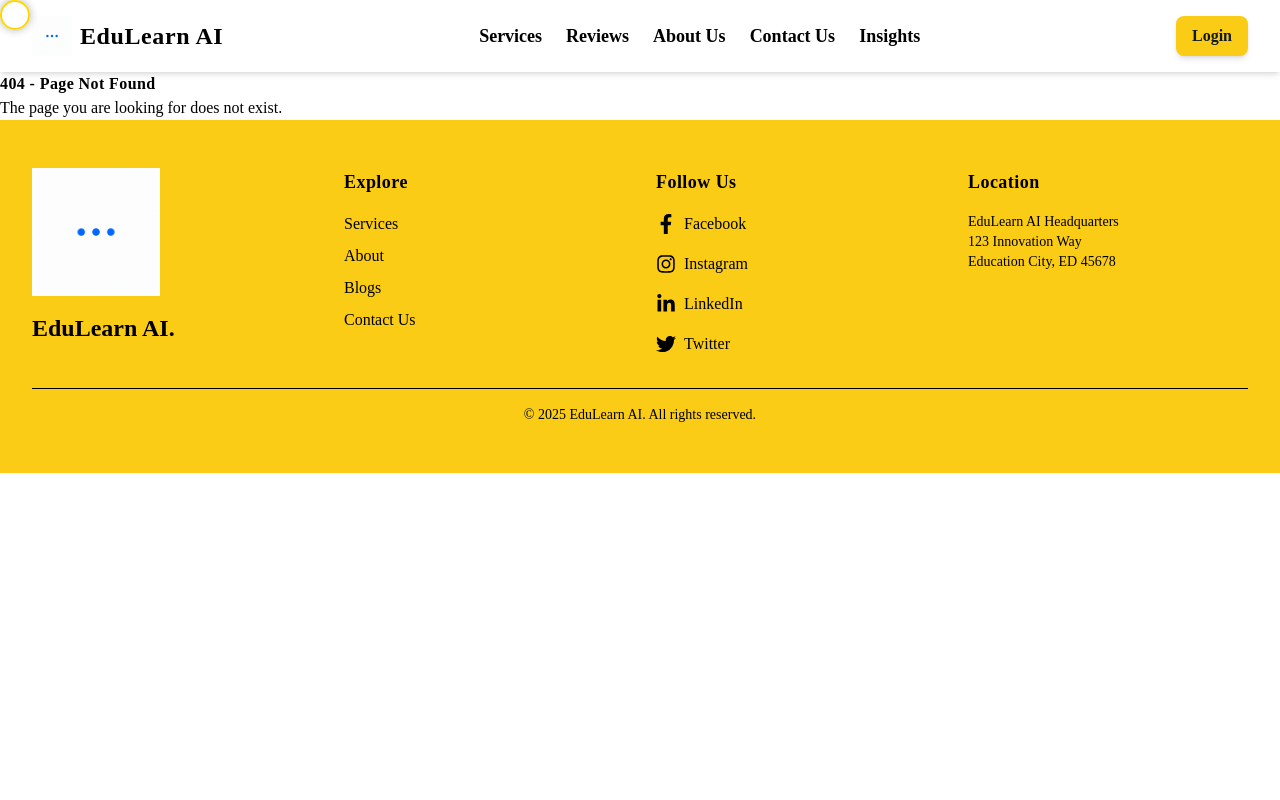
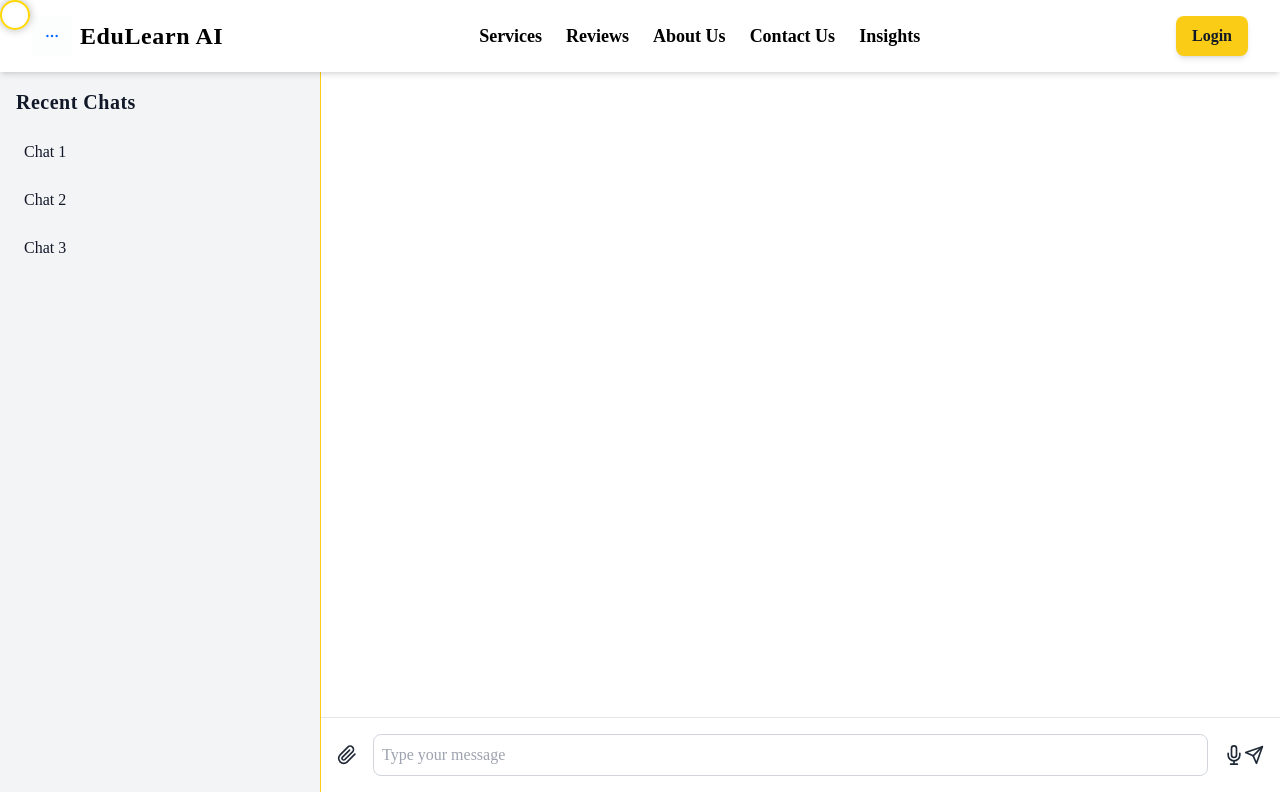
Before and after one commit to EduLearnAI/EduLearnAI, a React (Vite) app: page /chatbot in a window 1280 px wide. Built offline with nearby package versions, Linux system fonts and the light colour scheme; a web font is replaced by a local one.

Commit message:
created ChatbotPage

```diff
--- a/src/App.jsx
+++ b/src/App.jsx
@@ -1,21 +1,27 @@
-import { Routes, Route } from "react-router-dom";
-import Home from "./pages/Home";
-import About from "./pages/About";
-import Contact from "./pages/Contact";
-import NotFound from "./pages/NotFound";
-import StudentDashboard from "./pages/Dashboard/StudentDashboard";
-import TeacherDashboard from "./pages/Dashboard/TeacherDashboard";
-import UniversityDashboard from "./pages/Dashboard/UniversityDashboard";
-import Navbar from "./components/Navbar";
-import Footer from "./components/Footer";
-import Login from "./pages/Login";
-import SignUp from "./pages/SignUp";
-import Services from "./pages/Services";
-import ReviewsPage from "./pages/ReviewsPage";
-import ProfileManagement from "./pages/ProfileManagement"; // Profile management page
-import CustomCursor from "./components/CustomCursor";
+import React from 'react';
+import { Routes, Route, useLocation } from 'react-router-dom';
+import Home from './pages/Home';
+import About from './pages/About';
+import Contact from './pages/Contact';
+import NotFound from './pages/NotFound';
+import StudentDashboard from './pages/Dashboard/StudentDashboard';
+import TeacherDashboard from './pages/Dashboard/TeacherDashboard';
+import UniversityDashboard from './pages/Dashboard/UniversityDashboard';
+import Navbar from './components/Navbar';
+import Footer from './components/Footer';
+import Login from './pages/Login';
+import SignUp from './pages/SignUp';
+import Services from './pages/Services';
+import ReviewsPage from './pages/ReviewsPage';
+import ProfileManagement from './pages/ProfileManagement'; // Profile management page
+import ChatbotPage from './pages/ChatbotPage'; // Chatbot page
+import CustomCursor from './components/CustomCursor';
 
 function App() {
+  const location = useLocation();
+  // Hide the Footer when on the Chatbot page
+  const showFooter = location.pathname !== '/chatbot';
+
   return (
     <>
       {/* Custom Animated Cursor */}
@@ -33,16 +39,16 @@ function App() {
         <Route path="/signup" element={<SignUp />} />
         <Route path="/services" element={<Services />} />
         <Route path="/reviews" element={<ReviewsPage />} />
-        {/* Updated Profile route to "/profile" (ensure Navbar uses the same path) */}
         <Route path="/profile" element={<ProfileManagement />} />
         <Route path="/student-dashboard" element={<StudentDashboard />} />
         <Route path="/teacher-dashboard" element={<TeacherDashboard />} />
         <Route path="/university-dashboard" element={<UniversityDashboard />} />
+        <Route path="/chatbot" element={<ChatbotPage />} />
         <Route path="*" element={<NotFound />} />
       </Routes>
 
-      {/* Footer */}
-      <Footer />
+      {/* Conditionally render Footer */}
+      {showFooter && <Footer />}
     </>
   );
 }
--- a/src/components/Chatbot.jsx
+++ /dev/null
@@ -1,63 +0,0 @@
-import { useState } from "react";
-
-function Chatbot({ userType }) {
-  const [messages, setMessages] = useState([]);
-  const [input, setInput] = useState("");
-
-  const botResponses = {
-    student: [
-      "You can solve quizzes, assignments, and papers here!",
-      "Need study plans? I can generate one for you.",
-      "Remember: Hard work beats talent when talent doesn’t work hard!",
-    ],
-    teacher: [
-      "You can create and review quizzes and assignments.",
-      "Want to set a new paper? Let's do it.",
-      "Teachers shape the future!",
-    ],
-    university: [
-      "Ask anything related to university services.",
-      "Need help with admissions or fees?",
-      "University support is here for you!",
-    ],
-  };
-
-  const handleSend = () => {
-    if (!input.trim()) return;
-
-    const userMessage = { user: "You", text: input };
-    setMessages([...messages, userMessage]);
-    setInput("");
-
-    setTimeout(() => {
-      const botReply = botResponses[userType]?.[Math.floor(Math.random() * botResponses[userType].length)] || "I'm here to help!";
-      setMessages((prev) => [...prev, { user: "Bot", text: botReply }]);
-    }, 1000);
-  };
-
-  return (
-    <div className="chatbot">
-      <h2 className="text-xl font-bold text-center mb-2">Chatbot</h2>
-      <div className="chatbox">
-        {messages.map((msg, index) => (
-          <p key={index} className={`p-2 ${msg.user === "You" ? "text-right text-blue-600" : "text-gray-700"}`}>
-            <strong>{msg.user}:</strong> {msg.text}
-          </p>
-        ))}
-      </div>
-      <input
-        type="text"
-        className="chat-input"
-        placeholder="Type a message..."
-        value={input}
-        onChange={(e) => setInput(e.target.value)}
-        onKeyDown={(e) => e.key === "Enter" && handleSend()}
-      />
-      <button onClick={handleSend} className="mt-2 px-4 py-2 bg-blue-500 text-white rounded-md w-full">
-        Send
-      </button>
-    </div>
-  );
-}
-
-export default Chatbot;
--- /dev/null
+++ b/src/pages/ChatbotPage.jsx
@@ -0,0 +1,94 @@
+import React, { useState, useEffect } from 'react';
+import { FiSend, FiMic, FiPaperclip } from 'react-icons/fi';
+
+const ChatbotPage = () => {
+  const [messages, setMessages] = useState([]);
+  const [inputValue, setInputValue] = useState('');
+
+  // Hide global footer on this page (Footer should have id="footer")
+  useEffect(() => {
+    const footer = document.getElementById('footer');
+    if (footer) {
+      footer.style.display = 'none';
+    }
+    return () => {
+      if (footer) {
+        footer.style.display = 'block';
+      }
+    };
+  }, []);
+
+  const handleSend = () => {
+    if (inputValue.trim() !== '') {
+      const newMessage = {
+        id: messages.length,
+        text: inputValue,
+        sender: 'user',
+        timestamp: new Date().toLocaleTimeString(),
+      };
+      setMessages([...messages, newMessage]);
+      setInputValue('');
+    }
+  };
+
+  return (
+    // Changed from h-screen to h-[90vh] for a slightly smaller overall height
+    <div className="flex h-[90vh]">
+      {/* Sidebar for Recent Chats */}
+      <aside className="w-1/4 bg-gray-100 p-4">
+        <h2 className="text-xl font-bold text-gray-900 mb-4">Recent Chats</h2>
+        <ul>
+          <li className="mb-2 p-2 rounded hover:bg-gray-300 text-gray-900">Chat 1</li>
+          <li className="mb-2 p-2 rounded hover:bg-gray-300 text-gray-900">Chat 2</li>
+          <li className="mb-2 p-2 rounded hover:bg-gray-300 text-gray-900">Chat 3</li>
+        </ul>
+      </aside>
+
+      {/* Vertical Yellow Divider */}
+      <div className="w-px bg-yellow-400" />
+
+      {/* Chat Section */}
+      <div className="flex-1 flex flex-col bg-white">
+        {/* Chat Messages */}
+        <div className="flex-1 overflow-y-auto p-4">
+          {messages.map((message) => (
+            <div
+              key={message.id}
+              className={`flex ${message.sender === 'user' ? 'justify-end' : 'justify-start'}`}
+            >
+              <div
+                className={`max-w-xs md:max-w-md lg:max-w-lg px-4 py-2 rounded-lg ${
+                  message.sender === 'user'
+                    ? 'bg-blue-500 text-white'
+                    : 'bg-gray-200 text-gray-800'
+                }`}
+              >
+                {message.text}
+                <div className="text-right text-xs text-gray-500">
+                  {message.timestamp}
+                </div>
+              </div>
+            </div>
+          ))}
+        </div>
+
+        {/* Input Section */}
+        <div className="p-4 flex justify-between items-center border-t border-gray-200">
+          <FiPaperclip className="text-xl cursor-pointer text-gray-800" />
+          <input
+            type="text"
+            value={inputValue}
+            onChange={(e) => setInputValue(e.target.value)}
+            onKeyDown={(e) => e.key === 'Enter' && handleSend()}
+            className="flex-1 mx-4 p-2 border border-gray-300 rounded-lg bg-white text-gray-900"
+            placeholder="Type your message"
+          />
+          <FiMic className="text-xl cursor-pointer text-gray-800" />
+          <FiSend onClick={handleSend} className="text-xl cursor-pointer text-gray-800" />
+        </div>
+      </div>
+    </div>
+  );
+};
+
+export default ChatbotPage;
--- a/src/pages/Dashboard/StudentDashboard.jsx
+++ b/src/pages/Dashboard/StudentDashboard.jsx
@@ -1,5 +1,6 @@
 import React from "react";
 import { motion } from "framer-motion";
+import { useNavigate } from "react-router-dom";
 
 // Parent container variants for staggered children animations.
 const containerVariants = {
@@ -30,7 +31,7 @@ const buttonVariants = {
 };
 
 const StudentDashboard = () => {
-  // Sample data for six cards.
+  const navigate = useNavigate(); // Initialize navigate hook
 
   // Cards with RAG: The chatbot uses a provided document to answer questions.
   const cardsWithRag = [
@@ -110,11 +111,12 @@ const StudentDashboard = () => {
       <h3 className="text-xl font-bold">{card.title}</h3>
       {/* Description */}
       <p>{card.description}</p>
-      {/* Chat Button */}
+      {/* Chat Button that navigates to the chatbot page */}
       <motion.button
         variants={buttonVariants}
         whileHover="hover"
         whileTap="tap"
+        onClick={() => navigate("/chatbot")}
         className="bg-yellow-400 text-black py-2 px-4 rounded hover:bg-yellow-300 transition"
       >
         Chat
--- a/src/pages/Dashboard/TeacherDashboard.jsx
+++ b/src/pages/Dashboard/TeacherDashboard.jsx
@@ -1,5 +1,6 @@
 import React from "react";
 import { motion } from "framer-motion";
+import { useNavigate } from "react-router-dom";
 
 // Parent container variants for staggered children animations.
 const containerVariants = {
@@ -30,6 +31,8 @@ const buttonVariants = {
 };
 
 const TeacherDashboard = () => {
+  const navigate = useNavigate();
+
   // Data for teacher "create" cards.
   const createCards = [
     {
@@ -159,11 +162,12 @@ const TeacherDashboard = () => {
         <h3 className="text-xl font-bold">{card.title}</h3>
         {/* Card Description */}
         <p>{card.description}</p>
-        {/* Action Button */}
+        {/* Action Button that navigates to the Chatbot page */}
         <motion.button
           variants={buttonVariants}
           whileHover="hover"
           whileTap="tap"
+          onClick={() => navigate("/chatbot")}
           className="bg-yellow-400 text-black py-2 px-4 rounded hover:bg-yellow-300 transition"
         >
           {buttonText}
--- a/src/pages/Dashboard/UniversityDashboard.jsx
+++ b/src/pages/Dashboard/UniversityDashboard.jsx
@@ -1,7 +1,6 @@
-// src/pages/Dashboard/UniversityDashboard.jsx
-
 import React from "react";
 import { motion } from "framer-motion";
+import { useNavigate } from "react-router-dom";
 
 // Container animation variants.
 const containerVariants = {
@@ -32,6 +31,8 @@ const buttonVariants = {
 };
 
 const UniversityDashboard = () => {
+  const navigate = useNavigate();
+
   // Data for the university chatbot card.
   const card = {
     id: 1,
@@ -75,6 +76,7 @@ const UniversityDashboard = () => {
             variants={buttonVariants}
             whileHover="hover"
             whileTap="tap"
+            onClick={() => navigate("/chatbot")}
             className="bg-yellow-400 text-black py-2 px-4 rounded hover:bg-yellow-300 transition"
           >
             Chat
--- a/src/pages/Services.jsx
+++ b/src/pages/Services.jsx
@@ -1,9 +1,10 @@
 import React, { useState } from "react";
 import { motion, AnimatePresence } from "framer-motion";
-
+import { useNavigate } from "react-router-dom";
 
 function Services() {
   const [activeModule, setActiveModule] = useState(null);
+  const navigate = useNavigate();
 
   const modules = [
     {
@@ -150,7 +151,9 @@ function Services() {
               transition={{ duration: 0.5 }}
             >
               <div className="flex items-center justify-start">
-                <span className="text-6xl font-extrabold text-black mr-4">{module.step}</span>
+                <span className="text-6xl font-extrabold text-black mr-4">
+                  {module.step}
+                </span>
                 <motion.h3
                   className={`font-semibold text-gray-900 ${
                     activeModule === module.id ? "text-8xl" : "text-4xl"
@@ -165,7 +168,6 @@ function Services() {
                     className="mt-6 flex flex-col md:flex-row items-center"
                     initial={{ opacity: 0, y: -10 }}
                     animate={{ opacity: 1, y: 0 }}
-                    exit={{ opacity: 0, y: -10 }}
                     transition={{ duration: 0.5 }}
                   >
                     <div className={`md:w-1/2 ${module.alignRight ? "order-last" : ""}`}>
@@ -193,14 +195,29 @@ function Services() {
                         className="w-64 h-64 object-cover rounded-lg shadow-lg"
                         whileHover={{ scale: 1.1 }}
                       />
-
                       {/* Deliverables */}
-                      <h5 className="text-xl font-semibold text-gray-900 mt-6">Deliverables:</h5>
+                      <h5 className="text-xl font-semibold text-gray-900 mt-6">
+                        Deliverables:
+                      </h5>
                       <ul className="list-disc list-inside text-gray-700">
                         {module.deliverables.map((deliverable, index) => (
-                          <li key={index} className="text-lg">{deliverable}</li>
+                          <li key={index} className="text-lg">
+                            {deliverable}
+                          </li>
                         ))}
                       </ul>
+                      {/* Chat Button inside the module */}
+                      <motion.button
+                        className="mt-6 bg-yellow-400 text-black py-3 px-6 rounded hover:bg-yellow-300 transition"
+                        whileHover={{ scale: 1.1 }}
+                        whileTap={{ scale: 0.95 }}
+                        onClick={(e) => {
+                          e.stopPropagation();
+                          navigate("/chatbot");
+                        }}
+                      >
+                        Chat with Us
+                      </motion.button>
                     </div>
                   </motion.div>
                 )}
```
